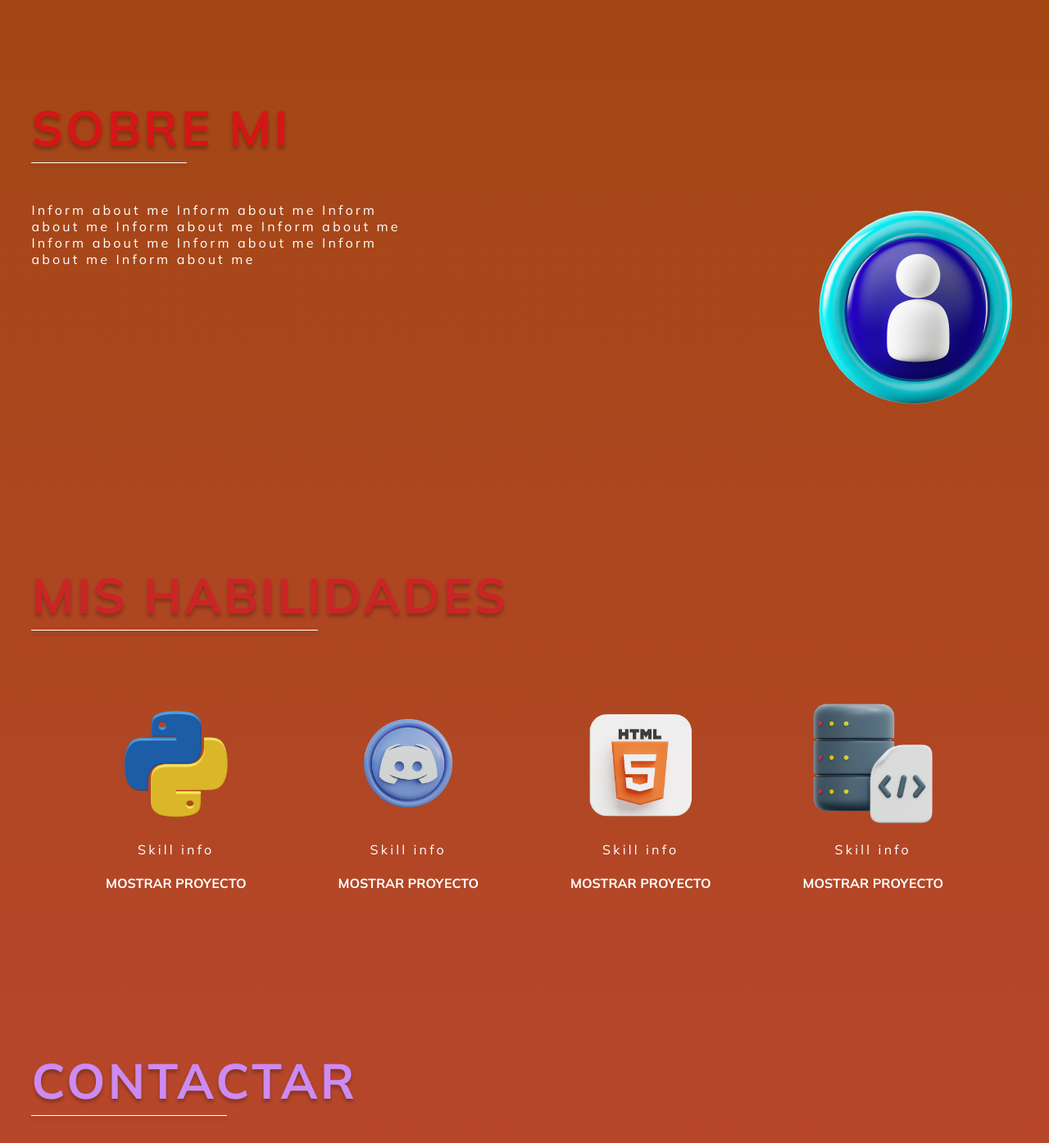
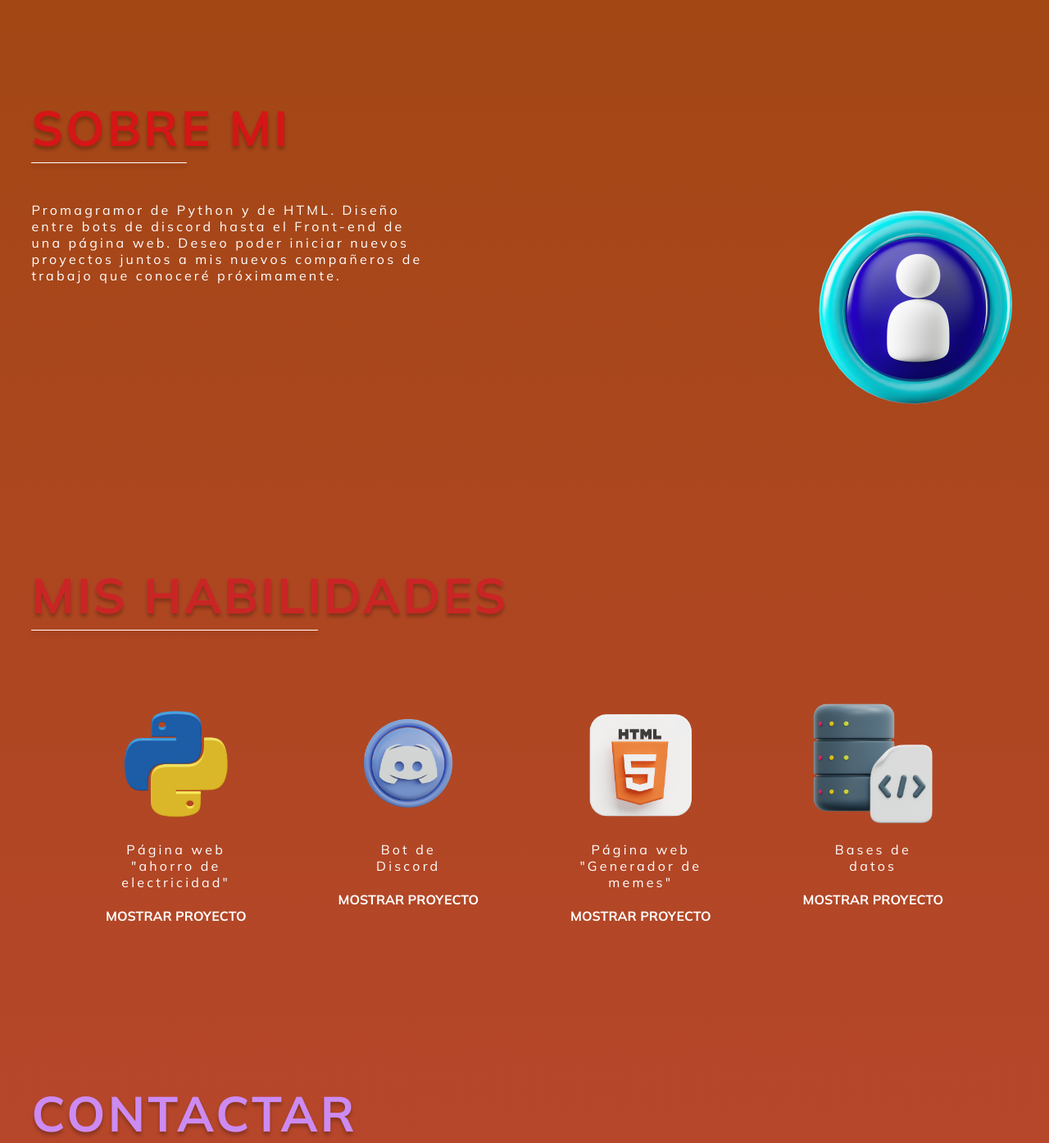
Before and after one commit to Jaime-Patricio/Mi-Portafolio-., a Flask app: page / in a window 1280 px wide. Shown: the part 858-2252 px from the top of the page at 82% size. Run offline with Flask 3, Linux system fonts and the light colour scheme.

Commit message:
Add files via upload

```diff
--- a/M4L4/templates/index.html
+++ b/M4L4/templates/index.html
@@ -37,9 +37,10 @@
         <h2 class="about__title">SOBRE MI</h2>
         <div class="about__info info-block">
           <p class="info-block__text">
-            Inform about me Inform about me Inform about me Inform about me
-            Inform about me Inform about me Inform about me Inform about me
-            Inform about me
+            Promagramor de Python y de HTML. Diseño entre bots de discord
+            hasta el Front-end de una página web. Deseo poder iniciar nuevos
+            proyectos juntos a mis nuevos compañeros de trabajo que conoceré
+            próximamente.
           </p>
           <img
             class="info-block__img"
@@ -63,7 +64,7 @@
                 width="150"
                 height="150"
               />
-              <span class="skill__info">Skill info</span>
+              <span class="skill__info">Página web "ahorro de electricidad"</span>
               <input class="skill__button" type="submit" name="button_python" value="MOSTRAR PROYECTO">
             </li>
             <li class="skills-list__skill skill">
@@ -74,7 +75,7 @@
                 width="150"
                 height="150"
               />
-              <span class="skill__info">Skill info</span>
+              <span class="skill__info">Bot de Discord</span>
               <input class="skill__button" type="submit" name="button_discord" value="MOSTRAR PROYECTO">
             </li>
             <li class="skills-list__skill skill">
@@ -85,7 +86,7 @@
                 width="150"
                 height="150"
               />
-              <span class="skill__info">Skill info</span>
+              <span class="skill__info">Página web "Generador de memes"</span>
               <input class="skill__button" type="submit" name="button_html" value="MOSTRAR PROYECTO">
             </li>
             <li class="skills-list__skill skill">
@@ -96,7 +97,7 @@
                 width="150"
                 height="150"
               />
-              <span class="skill__info">Skill info</span>
+              <span class="skill__info">Bases de datos</span>
               <input class="skill__button" type="submit" name="button_db" value="MOSTRAR PROYECTO">
             </li>
           </ul>
```
